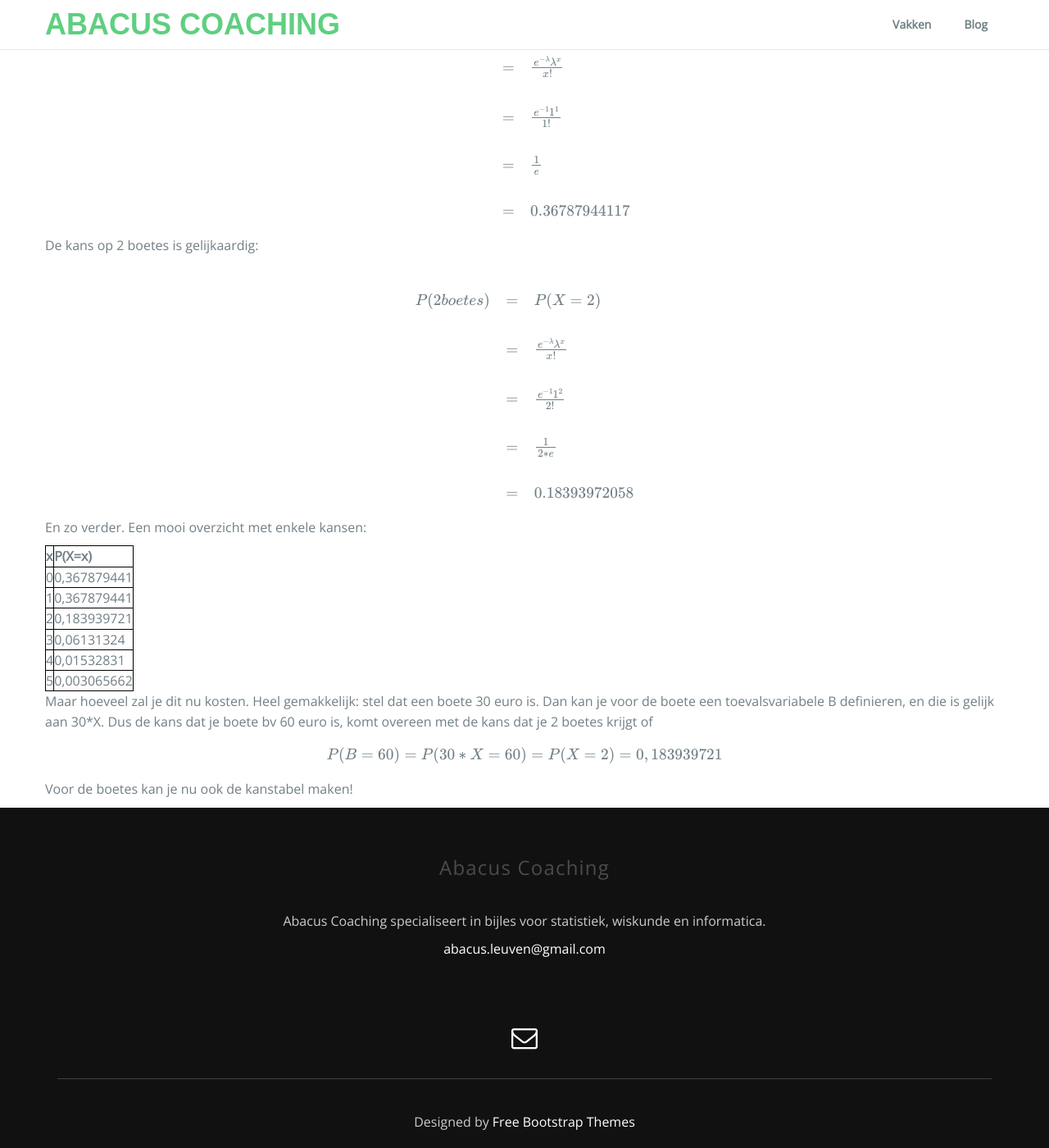
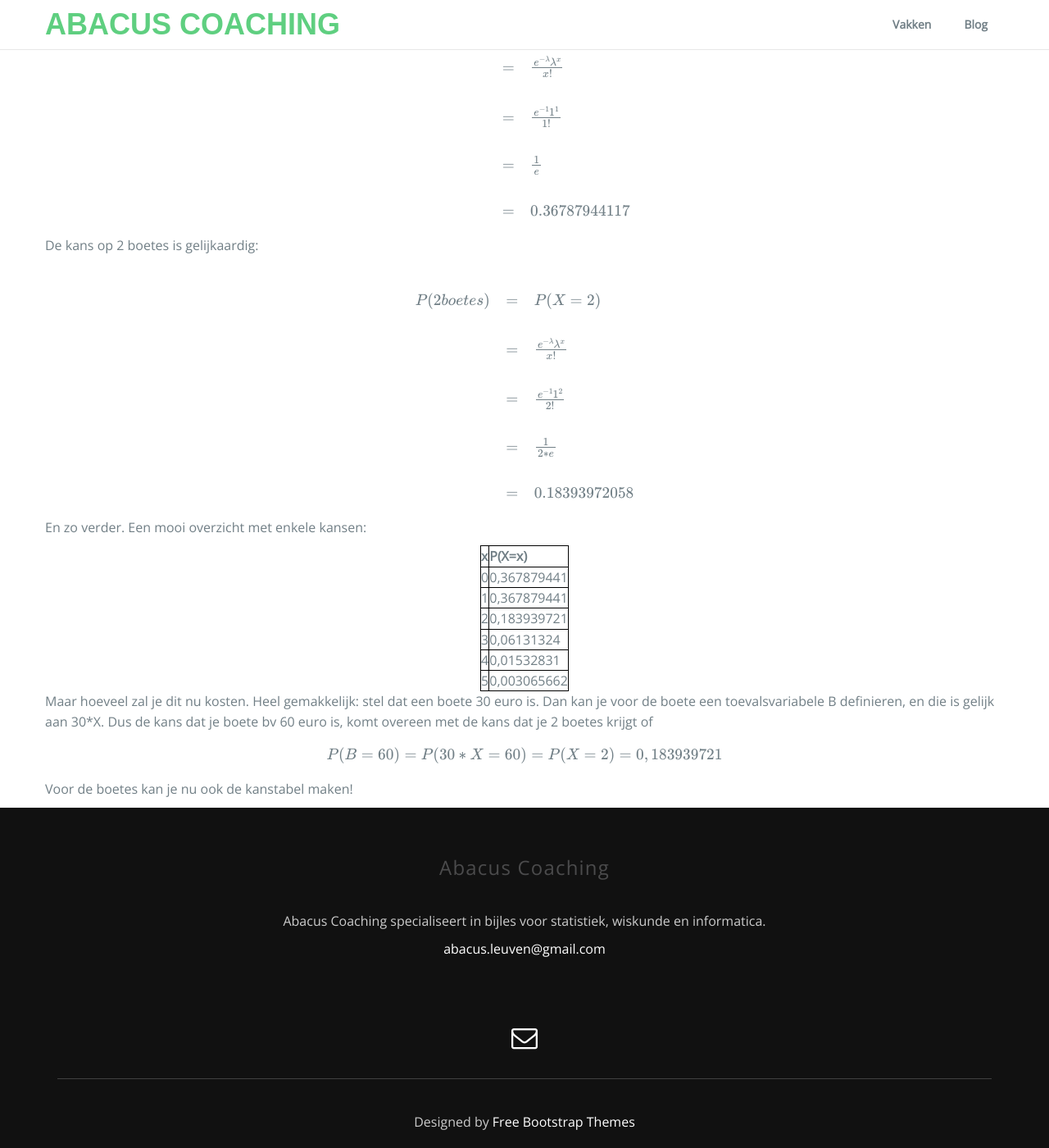
Before and after one commit to AbacusCoaching/AbacusCoaching.github.io, a Jekyll site: the page built from _posts/2017-05-24-kans-op-boete-2.markdown, in a window 1280 px wide and 1400 px high, scrolled down 331 px. Shown: the whole window at 82% size. Built offline with Jekyll 4.4.1, drawn with Linux system fonts in a browser that asks for light colours; some web fonts are replaced; formulas are drawn with MathJax 3.

Commit message:
center tables.

```diff
--- a/css/style.css
+++ b/css/style.css
@@ -27,6 +27,7 @@ q:before, q:after {
 table {
 	border-collapse: collapse;
 	border-spacing: 0;
+	margin: 0px auto;
 }
 table, td, th {
     border: 1px solid black;
```
